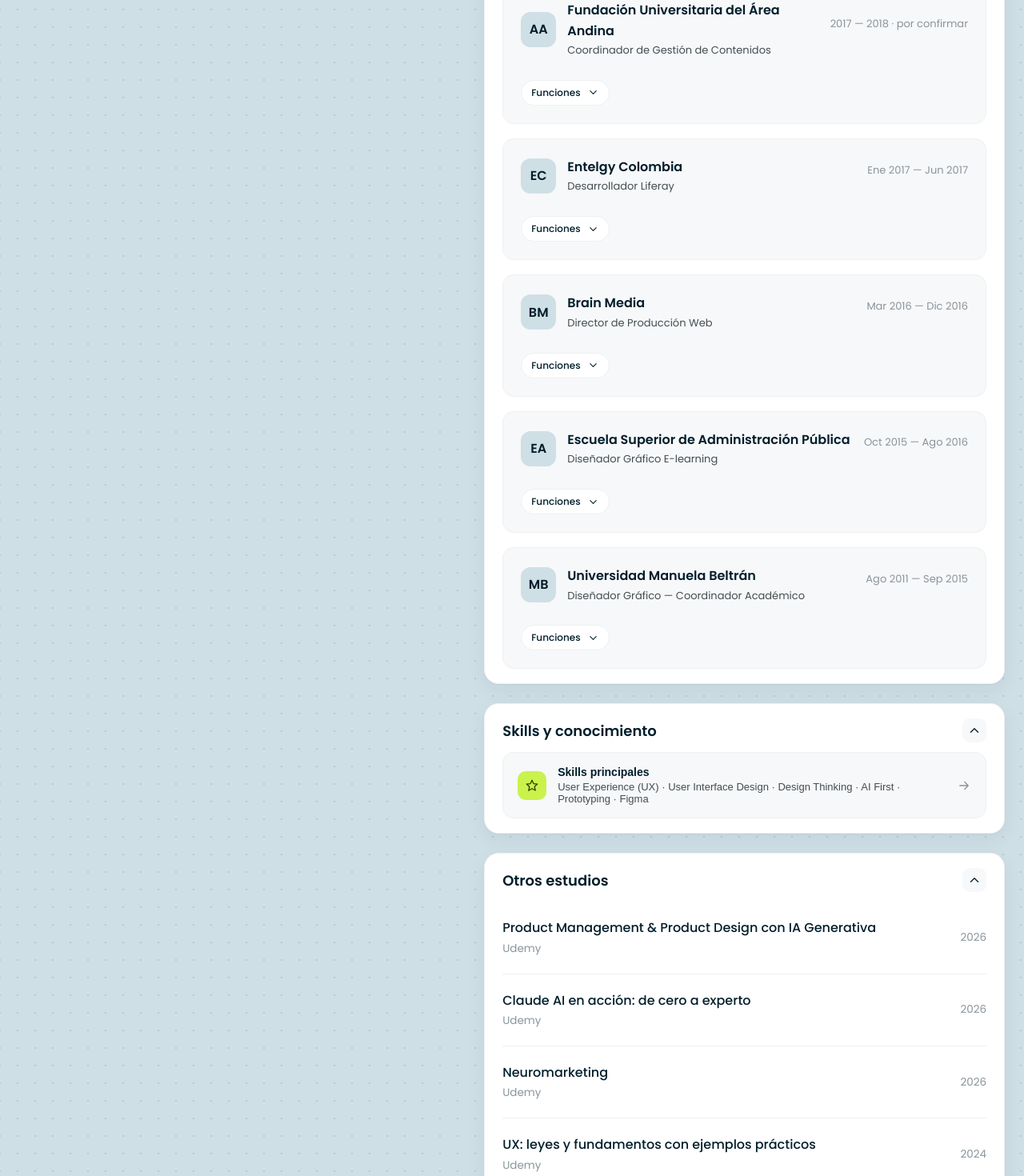
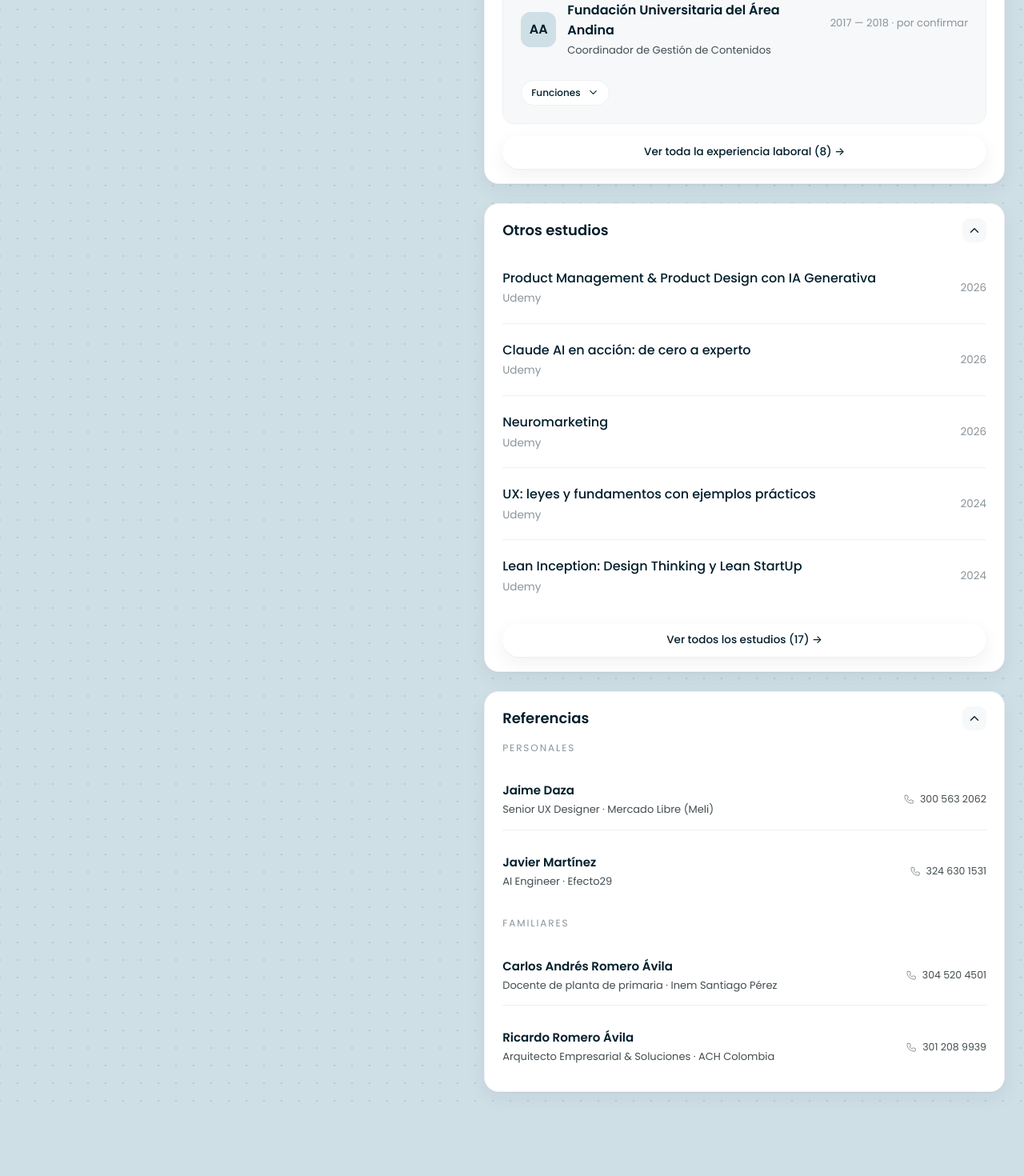
Before and after one commit to ThiagoAlex0919/CurriculumVitae, a Next.js app: page / in a window 1280 px wide. Shown: the part 1330-2800 px from the top of the page at 80% size. After the commit the page ends 2719 px from the top, so only its background shows below. Built offline with nearby package versions, Linux system fonts and the light colour scheme.

Commit message:
Skills en perfil, ver-mas oculta funciones, modal experiencia, refs sencillas, foto.png

```diff
--- a/app/globals.css
+++ b/app/globals.css
@@ -1202,6 +1202,7 @@ p {
   border: 1px solid var(--line);
   border-radius: 14px;
   padding: 16px 18px;
+  margin-top: 16px;
   cursor: pointer;
   transition: border-color 0.15s ease;
 }
@@ -1269,20 +1270,55 @@ p {
   transform: rotate(180deg);
 }
 
-/* Teléfono de referencias */
+/* Referencias — filas sencillas */
+.ref-row {
+  display: flex;
+  align-items: center;
+  justify-content: space-between;
+  gap: 14px;
+  padding: 14px 0;
+  border-bottom: 1px solid var(--line);
+}
+.ref-row:last-child {
+  border-bottom: none;
+}
+.ref-row .ref-name {
+  font-size: 15px;
+  font-weight: 600;
+  color: var(--ink);
+  margin: 0;
+}
+.ref-sub {
+  font-size: 13px;
+  color: var(--ink-soft);
+  margin-top: 2px;
+}
 .ref-phone {
   display: inline-flex;
   align-items: center;
   gap: 7px;
   font-size: 12.5px;
   color: var(--ink-soft);
-  margin-top: 10px;
+  white-space: nowrap;
 }
 .ref-phone:hover {
   color: var(--ink);
 }
 .ref-phone svg {
   color: var(--ink-mute);
+  flex: 0 0 auto;
+}
+
+/* Item de experiencia en el modal */
+.exp-modal-item {
+  padding: 18px 0;
+  border-bottom: 1px solid var(--line);
+}
+.exp-modal-item:last-child {
+  border-bottom: none;
+}
+.exp-modal-item .exp-head {
+  margin-bottom: 0;
 }
 .acc-head {
   width: 100%;
--- a/app/page.tsx
+++ b/app/page.tsx
@@ -30,6 +30,8 @@ export default function Home() {
   const { t } = useI18n();
   const [studiesOpen, setStudiesOpen] = useState(false);
   const [skillsOpen, setSkillsOpen] = useState(false);
+  const [expOpen, setExpOpen] = useState(false);
+  const [bizOpen, setBizOpen] = useState(false);
   const [imgError, setImgError] = useState(false);
 
   const featured = experience.find((e) => e.featured);
@@ -115,13 +117,29 @@ export default function Home() {
 
         {/* ---------- Columna de contenido ---------- */}
         <div className="dash-main">
-          {/* Perfil — estilo LinkedIn (ver más inline) */}
+          {/* Perfil — resumen (ver más) + top skills */}
           <Accordion title={t(ui.home.aboutTitle)} index={0}>
             <ReadMore
               text={t(profile.summary)}
               limit={240}
               className="lead-serif"
             />
+            <button
+              type="button"
+              className="topskills-box"
+              onClick={() => setSkillsOpen(true)}
+            >
+              <span className="ts-icon">
+                <Icon name="star" size={18} />
+              </span>
+              <div className="ts-body">
+                <div className="ts-title">{t(ui.home.skillsTopLabel)}</div>
+                <div className="ts-list">{topSkills.join(" · ")}</div>
+              </div>
+              <span className="ts-arrow">
+                <Icon name="arrow" size={18} />
+              </span>
+            </button>
           </Accordion>
 
           {/* Formación — lista */}
@@ -157,13 +175,23 @@ export default function Home() {
                   <div className="exp-period">{featured.period}</div>
                 </div>
                 {featured.summary && (
-                  <ReadMore
-                    text={t(featured.summary)}
-                    limit={190}
-                    className="exp-summary"
-                  />
+                  <p className="exp-summary">
+                    {bizOpen
+                      ? t(featured.summary) + " "
+                      : t(featured.summary).slice(0, 190).trimEnd() + "… "}
+                    <button
+                      className="more-inline"
+                      onClick={() => setBizOpen((o) => !o)}
+                    >
+                      {bizOpen ? t(ui.home.readLess) : t(ui.home.readMore)}
+                    </button>
+                  </p>
                 )}
-                <div className="exp-fn-label">{t(ui.home.functionsLabel)}</div>
+                {bizOpen && (
+                  <>
+                    <div className="exp-fn-label">
+                      {t(ui.home.functionsLabel)}
+                    </div>
                     <div className="tag-list">
                       {featured.functions.map((f, i) => (
                         <span className="tag xs" key={i}>
@@ -171,38 +199,23 @@ export default function Home() {
                         </span>
                       ))}
                     </div>
+                  </>
+                )}
               </div>
             )}
 
             <div className="exp-grid">
-              {rest.map((x, i) => (
+              {rest.slice(0, 3).map((x, i) => (
                 <JobCard job={x} key={i} />
               ))}
             </div>
-          </Accordion>
-
-          {/* Skills — estilo About/Top skills de LinkedIn */}
-          <Accordion title={t(ui.home.skillsTitle)} index={3}>
-            <button
-              type="button"
-              className="topskills-box"
-              onClick={() => setSkillsOpen(true)}
-            >
-              <span className="ts-icon">
-                <Icon name="star" size={18} />
-              </span>
-              <div className="ts-body">
-                <div className="ts-title">{t(ui.home.skillsTopLabel)}</div>
-                <div className="ts-list">{topSkills.join(" · ")}</div>
-              </div>
-              <span className="ts-arrow">
-                <Icon name="arrow" size={18} />
-              </span>
+            <button className="link-btn full" onClick={() => setExpOpen(true)}>
+              {t(ui.home.experienceViewAll)} ({experience.length}) →
             </button>
           </Accordion>
 
           {/* Otros estudios */}
-          <Accordion title={t(ui.home.otherStudiesTitle)} index={4}>
+          <Accordion title={t(ui.home.otherStudiesTitle)} index={3}>
             <div className="os-list">
               {featuredStudies.map((o, i) => (
                 <div className="os-item" key={i}>
@@ -222,19 +235,23 @@ export default function Home() {
             </button>
           </Accordion>
 
-          {/* Referencias — con contacto */}
-          <Accordion title={t(ui.home.referencesTitle)} index={5}>
-            <div className="two-col">
-              <div className="ref-col">
+          {/* Referencias — agrupadas, diseño sencillo */}
+          <Accordion title={t(ui.home.referencesTitle)} index={4}>
             <p className="eyebrow">{t(ui.home.referencesPersonal)}</p>
             <div className="ref-list">
               {referencesPersonal.map((r, i) => (
-                    <div className="ref-card" key={i}>
+                <div className="ref-row" key={i}>
+                  <div>
                     <div className="ref-name">{r.name}</div>
-                      <div className="ref-role">{t(r.role)}</div>
-                      <div className="ref-company">{r.company}</div>
+                    <div className="ref-sub">
+                      {t(r.role)} · {r.company}
+                    </div>
+                  </div>
                   {r.phone && (
-                        <a className="ref-phone" href={`tel:${r.phone.replace(/\s/g, "")}`}>
+                    <a
+                      className="ref-phone"
+                      href={`tel:${r.phone.replace(/\s/g, "")}`}
+                    >
                       <Icon name="phone" size={14} />
                       {r.phone}
                     </a>
@@ -242,19 +259,24 @@ export default function Home() {
                 </div>
               ))}
             </div>
-              </div>
-              <div className="ref-col">
-                <p className="eyebrow">{t(ui.home.referencesFamily)}</p>
+
+            <p className="eyebrow" style={{ marginTop: 18 }}>
+              {t(ui.home.referencesFamily)}
+            </p>
             <div className="ref-list">
               {referencesFamily.map((r, i) => (
-                    <div className="ref-card" key={i}>
+                <div className="ref-row" key={i}>
+                  <div>
                     <div className="ref-name">{r.name}</div>
-                      <div className="ref-role">{t(r.profile)}</div>
-                      <div className="ref-company">
+                    <div className="ref-sub">
                       {t(r.occupation)} · {r.company}
                     </div>
+                  </div>
                   {r.phone && (
-                        <a className="ref-phone" href={`tel:${r.phone.replace(/\s/g, "")}`}>
+                    <a
+                      className="ref-phone"
+                      href={`tel:${r.phone.replace(/\s/g, "")}`}
+                    >
                       <Icon name="phone" size={14} />
                       {r.phone}
                     </a>
@@ -262,11 +284,55 @@ export default function Home() {
                 </div>
               ))}
             </div>
-              </div>
-            </div>
           </Accordion>
         </div>
       </div>
+
+      {/* Modal — toda la experiencia */}
+      {expOpen && (
+        <div className="modal-overlay" onClick={() => setExpOpen(false)}>
+          <div
+            className="modal-panel"
+            role="dialog"
+            aria-modal="true"
+            onClick={(e) => e.stopPropagation()}
+          >
+            <div className="modal-head">
+              <span className="dash-h2" style={{ margin: 0 }}>
+                {t(ui.home.experienceModalTitle)}
+              </span>
+              <button
+                className="modal-close"
+                onClick={() => setExpOpen(false)}
+                aria-label={t(ui.home.close)}
+              >
+                <Icon name="x" size={18} />
+              </button>
+            </div>
+            <div className="modal-body">
+              {experience.map((x, i) => (
+                <div className="exp-modal-item" key={i}>
+                  <div className="exp-head">
+                    <div className="exp-badge sm">{x.initials}</div>
+                    <div className="exp-head-text">
+                      <div className="exp-company">{x.company}</div>
+                      <div className="exp-role">{t(x.role)}</div>
+                    </div>
+                    <div className="exp-period">{x.period}</div>
+                  </div>
+                  <div className="tag-list" style={{ marginTop: 10 }}>
+                    {x.functions.map((f, j) => (
+                      <span className="tag xs" key={j}>
+                        {t(f)}
+                      </span>
+                    ))}
+                  </div>
+                </div>
+              ))}
+            </div>
+          </div>
+        </div>
+      )}
 
       {/* Modal — todos los estudios */}
       {studiesOpen && (
--- a/lib/content.ts
+++ b/lib/content.ts
@@ -68,7 +68,7 @@ export const profile = {
   phones: ["313 468 9786", "311 210 6075"],
   whatsapp: "313 468 9786",
   whatsappUrl: "https://wa.me/573134689786",
-  photo: "/foto.jpg", // coloca tu foto en public/foto.jpg (si no existe, muestra iniciales)
+  photo: "/foto.png", // coloca tu foto en public/foto.png (si no existe, muestra iniciales)
   summary: {
     es: "Diseñador de Producto Senior con más de 10 años de experiencia en la creación, evolución y optimización de productos digitales en entornos de alta complejidad. He liderado iniciativas de diseño con equipos multidisciplinarios para construir experiencias claras, accesibles y orientadas a resultados de negocio. Mi enfoque integra investigación, pensamiento sistémico y crítico, diseño de interacción y sistemas de diseño para transformar procesos complejos en soluciones simples, escalables y centradas en las personas. Me especializo en alinear estrategia, diseño y tecnología, asegurando altos estándares de usabilidad, consistencia y valor en cada punto de contacto. Trabajo bajo una mentalidad AI First aplicada al ciclo end-to-end de producto, integrando inteligencia artificial desde discovery hasta delivery y operación para acelerar investigación, optimizar la toma de decisiones, automatizar procesos y habilitar experiencias más eficientes, escalables y personalizadas. Me destaco por convertir el diseño en un habilitador estratégico de innovación, eficiencia operativa y ventaja competitiva.",
     en: "Senior Product Designer with over 10 years of experience creating, evolving and optimizing digital products in highly complex environments. I have led design initiatives with multidisciplinary teams to build clear, accessible and business-oriented experiences. My approach integrates research, systemic and critical thinking, interaction design and design systems to turn complex processes into simple, scalable, people-centered solutions. I specialize in aligning strategy, design and technology, ensuring high standards of usability, consistency and value at every touchpoint. I work with an AI First mindset applied to the end-to-end product cycle, integrating artificial intelligence from discovery through delivery and operations to accelerate research, optimize decision-making, automate processes and enable more efficient, scalable and personalized experiences. I stand out for turning design into a strategic enabler of innovation, operational efficiency and competitive advantage.",
@@ -715,6 +715,8 @@ export const ui = {
     readMore: { es: "ver más", en: "see more" },
     readLess: { es: "ver menos", en: "see less" },
     skillsViewAll: { es: "Ver todas las skills y conocimiento", en: "View all skills & knowledge" },
+    experienceViewAll: { es: "Ver toda la experiencia laboral", en: "View full work experience" },
+    experienceModalTitle: { es: "Experiencia laboral", en: "Work experience" },
     skillsModalTitle: { es: "Skills y conocimiento", en: "Skills & knowledge" },
     skillsTopLabel: { es: "Skills principales", en: "Top skills" },
     awardBadge: { es: "Reconocimiento", en: "Award" },
```
Also changed, not shown: public/foto.png (added). Lines whose indentation alone changed are shown as unchanged.
